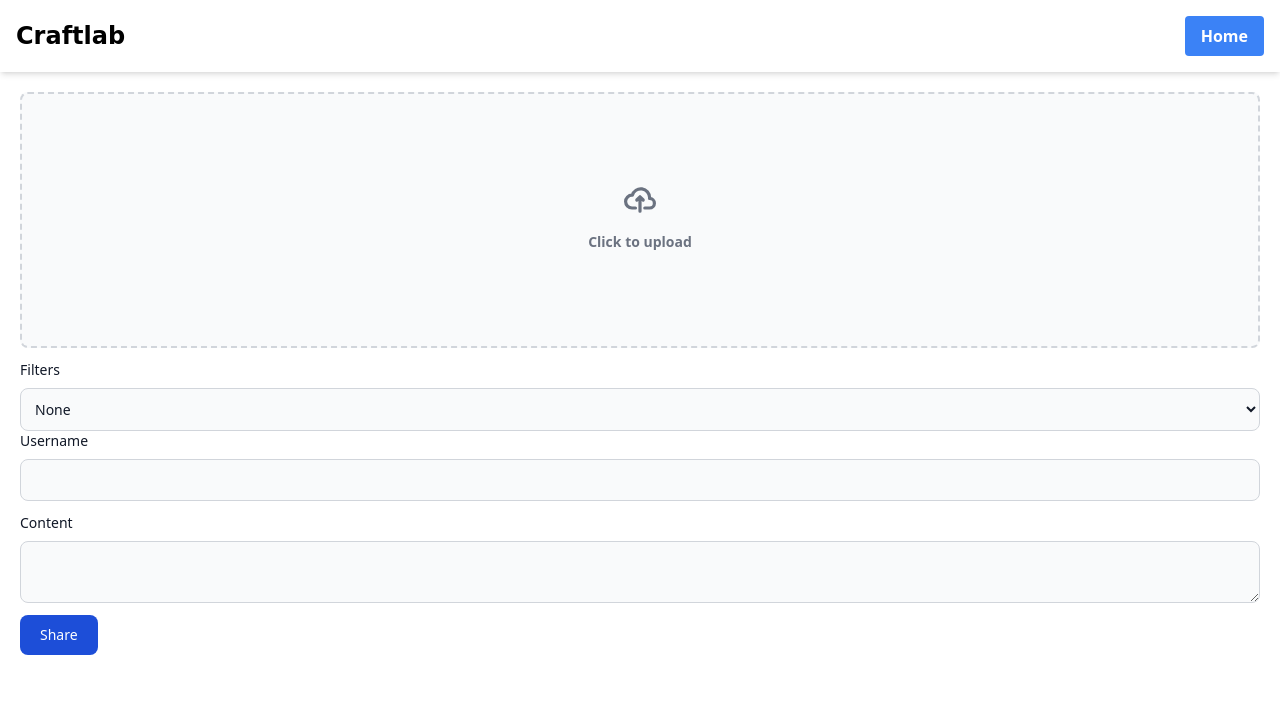
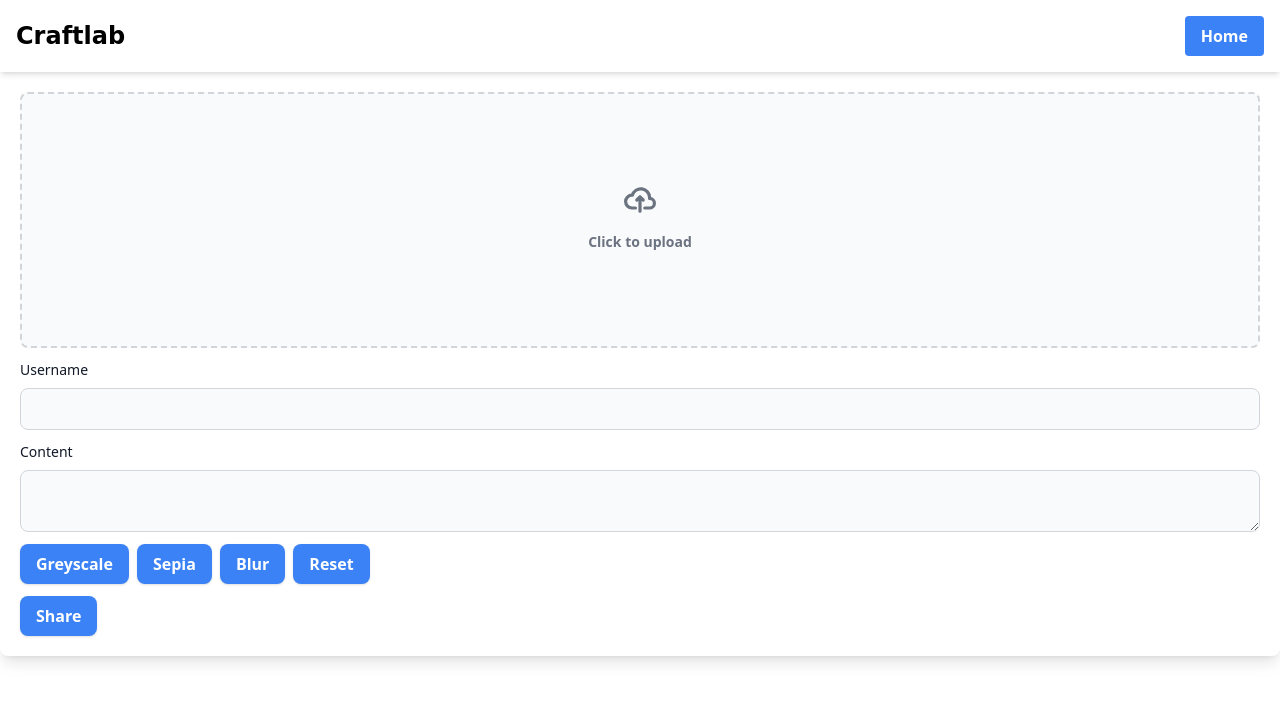
Before and after one commit to hannansatopay/sip24-sveltekit-fundamentals, a SvelteKit app: page /add-post in a window 1280 px wide. Shown: the top 702 px of the page. Built offline with nearby package versions, Linux system fonts and the light colour scheme.

Commit message:
minor changes

```diff
--- a/src/routes/add-post/+page.server.js
+++ b/src/routes/add-post/+page.server.js
@@ -1,21 +1,34 @@
-import prisma from "$lib/prisma";
 import { redirect } from "@sveltejs/kit";
+import prisma from "../../lib/prisma.js";
 
-export const actions ={
+export const actions = {
     default: async ({ request }) => {
         const data = Object.fromEntries(await request.formData());
-        let username = data.username;
-        let content = data.content;
-        let image = Buffer.from(await data.image.arrayBuffer()).toString('base64');
+        const username = data.username;
+        const content = data.content;
+
+        // Original image data (assuming it's uploaded normally)
+        let image = Buffer.from(await data.image.arrayBuffer()).toString(
+            "base64"
+        );
+
+        // Filtered image data from canvas
+        let filteredImageData = null;
+        if (data.filteredImageData) {
+            filteredImageData = data.filteredImageData.split(";base64,")[1];
+        }
+
+        // Determine which image data to use for upload
+        const imageDataToUpload = filteredImageData || image;
 
         await prisma.post.create({
             data: {
                 username,
                 content,
-                image
-            }
-        })
+                image: imageDataToUpload,
+            },
+        });
 
-        throw redirect(302, "/");
-    }
-}
+        return redirect(302, "/");
+    },
+};
--- a/src/routes/add-post/+page.svelte
+++ b/src/routes/add-post/+page.svelte
@@ -1,67 +1,47 @@
 <script>
     let files = null;
-    let image = null;
-    let filter = "none";
+    let imageUrl = null;
+    let canvas;
+    let filteredImageData = null;
 
-    function previewImage(event) {
+    function handleFileChange(event) {
         files = event.target.files;
-        if (files.length > 0) {
-            const file = files[0];
+        if (files && files[0]) {
             const reader = new FileReader();
-            reader.onload = function(e) {
-                image = new Image();
-                image.onload = function() {
-                    drawImageOnCanvas();
-                };
-                image.src = e.target.result;
+            reader.onload = (e) => {
+                imageUrl = e.target.result;
+                drawImageOnCanvas(imageUrl);
             };
-            reader.readAsDataURL(file);
+            reader.readAsDataURL(files[0]);
         }
     }
-
-    function drawImageOnCanvas() {
-        const canvas = document.getElementById('canvas');
-        const ctx = canvas.getContext('2d');
-        const dropzone = document.getElementById('dropzone-container');
-
-        const dropzoneWidth = dropzone.clientWidth;
-        const dropzoneHeight = dropzone.clientHeight;
-        const imgWidth = image.width;
-        const imgHeight = image.height;
-        const imgAspectRatio = imgWidth / imgHeight;
-        const dropzoneAspectRatio = dropzoneWidth / dropzoneHeight;
-
-        let drawWidth, drawHeight;
-        if (imgAspectRatio > dropzoneAspectRatio) {
-            drawWidth = dropzoneWidth;
-            drawHeight = drawWidth / imgAspectRatio;
-        } else {
-            drawHeight = dropzoneHeight;
-            drawWidth = drawHeight * imgAspectRatio;
+    function drawImageOnCanvas(imageUrl, filter = "none") {
+        const img = new Image();
+        img.onload = () => {
+            const context = canvas.getContext("2d");
+            context.clearRect(0, 0, canvas.width, canvas.height);
+            context.filter = filter;
+            context.drawImage(img, 0, 0, canvas.width, canvas.height);
+            filteredImageData = canvas.toDataURL("image/jpeg");
+        };
+        img.src = imageUrl;
+    }
+    function applyFilter(filter) {
+        if (imageUrl) {
+            drawImageOnCanvas(imageUrl, filter);
         }
-
-        canvas.width = drawWidth;
-        canvas.height = drawHeight;
-
-
-        const offsetX = (dropzoneWidth - drawWidth) / 2;
-        const offsetY = (dropzoneHeight - drawHeight) / 2;
-
-        ctx.clearRect(0, 0, canvas.width, canvas.height);
-        ctx.filter = filter;
-        ctx.drawImage(image, 0, 0, canvas.width, canvas.height);
-
-
-        canvas.style.position = 'absolute';
-        canvas.style.left = `${offsetX}px`;
-        canvas.style.top = `${offsetY}px`;
     }
-
-    function applyFilter(event) {
-        filter = event.target.value;
-        if (image) {
-            drawImageOnCanvas();
-        }
+    function greyscale() {
+        applyFilter("grayscale(1)");
+    }
+    function sepia() {
+        applyFilter("sepia(1)");
+    }
+    function blur() {
+        applyFilter("blur(2px)");
+    }
+    function resetFilter() {
+        applyFilter("none");
     }
 </script>
 
@@ -72,48 +52,39 @@
     </div>
 </header>
 
-<form class="container mx-auto p-5" method="POST" enctype="multipart/form-data">
-    <label id="dropzone-container" for="dropzone" class="mb-3 flex flex-col items-center justify-center w-full h-64 border-2 border-gray-300 border-dashed rounded-lg cursor-pointer bg-gray-50 relative">
-        <div class="flex flex-col items-center justify-center pt-5 pb-6 absolute inset-0 z-10" style="pointer-events: none;">
-            {#if !files}
-                <svg class="w-8 h-8 mb-4 text-gray-500" aria-hidden="true" xmlns="http://www.w3.org/2000/svg" fill="none" viewBox="0 0 20 16"><path stroke="currentColor" stroke-linecap="round" stroke-linejoin="round" stroke-width="2" d="M13 13h3a3 3 0 0 0 0-6h-.025A5.56 5.56 0 0 0 16 6.5 5.5 5.5 0 0 0 5.207 5.021C5.137 5.017 5.071 5 5 5a4 4 0 0 0 0 8h2.167M10 15V6m0 0L8 8m2-2 2 2"/></svg>
+<form class="container mx-auto p-5 bg-white shadow-lg rounded-lg" method="post" enctype="multipart/form-data">
+    <label for="dropzone" class="mb-3 flex flex-col items-center justify-center w-full h-64 border-2 border-gray-300 border-dashed rounded-lg cursor-pointer bg-gray-50 transition duration-300 hover:bg-gray-100">
+        <div class="flex flex-col items-center justify-center pt-5 pb-6">
+            {#if files && files.length}
+                <canvas bind:this={canvas} class="object-cover" height="256" width="984"></canvas>
+            {:else}
+                <svg class="w-8 h-8 mb-4 text-gray-500" aria-hidden="true" xmlns="http://www.w3.org/2000/svg" fill="none" viewBox="0 0 20 16">
+                    <path stroke="currentColor" stroke-linecap="round" stroke-linejoin="round" stroke-width="2" d="M13 13h3a3 3 0 0 0 0-6h-.025A5.56 5.56 0 0 0 16 6.5 5.5 5.5 0 0 0 5.207 5.021C5.137 5.017 5.071 5 5 5a4 4 0 0 0 0 8h2.167M10 15V6m0 0L8 8m2-2 2 2"/>
+                </svg>
                 <p class="text-sm text-gray-500 font-semibold">Click to upload</p>
             {/if}
         </div>
-        <canvas id="canvas" class="absolute inset-0"></canvas>
-        <input bind:files={files} id="dropzone" name="image" type="file" accept="image/png, image/jpeg" class="hidden" on:change={previewImage} />
+        <input on:change={handleFileChange} bind:files name="image" id="dropzone" type="file" accept="image/png, image/jpeg" class="hidden" required />
     </label>
-    <div class="filter-options">
-        <label for="filters" class="block mb-2 text-sm font-medium text-gray-900">Filters</label>
-        <select id="filters" class="bg-gray-50 border border-gray-300 text-gray-900 text-sm rounded-lg block w-full p-2.5" on:change={applyFilter}>
-            <option value="none">None</option>
-            <option value="grayscale(100%)">Grayscale</option>
-            <option value="sepia(100%)">Sepia</option>
-            <option value="blur(5px)">Blur</option>
-        </select>
-    </div>
+
     <div class="mb-3">
         <label for="username" class="block mb-2 text-sm font-medium text-gray-900">Username</label>
-        <input name="username" type="text" class="bg-gray-50 border border-gray-300 text-gray-900 text-sm rounded-lg block w-full p-2.5"/>
+        <input type="text" name="username" id="username" class="bg-gray-50 border border-gray-300 text-gray-900 text-sm rounded-lg block w-full p-2.5" />
     </div>
+
     <div class="mb-3">
         <label for="content" class="block mb-2 text-sm font-medium text-gray-900">Content</label>
         <textarea name="content" id="content" class="bg-gray-50 border border-gray-300 text-gray-900 text-sm rounded-lg block w-full p-2.5"></textarea>
     </div>
-    <button type="submit" class="text-white bg-blue-700 hover:bg-blue-800 font-medium rounded-lg text-sm px-5 py-2.5">Share</button>
+
+    <input type="hidden" name="filteredImageData" id="filteredImageData" bind:value={filteredImageData} />
+
+    <div class="flex space-x-2 mb-3">
+        <button type="button" class="text-white bg-blue-500 hover:bg-indigo-600 font-bold py-2 px-4 rounded-lg shadow transition duration-300" on:click={greyscale}>Greyscale</button>
+        <button type="button" class="text-white bg-blue-500 hover:bg-indigo-600 font-bold py-2 px-4 rounded-lg shadow transition duration-300" on:click={sepia}>Sepia</button>
+        <button type="button" class="text-white bg-blue-500 hover:bg-indigo-600 font-bold py-2 px-4 rounded-lg shadow transition duration-300" on:click={blur}>Blur</button>
+        <button type="button" class="text-white bg-blue-500 hover:bg-indigo-600 font-bold py-2 px-4 rounded-lg shadow transition duration-300" on:click={resetFilter}>Reset</button>
+    </div>
+
+    <button type="submit" class="text-white bg-blue-500 hover:bg-blue-600 font-bold py-2 px-4 rounded-lg shadow transition duration-300">Share</button>
 </form>
-
-<style>
-    .hidden {
-        display: none;
-    }
-    .filter-options {
-        margin-top: 10px;
-    }
-    label {
-        position: relative;
-    }
-    canvas {
-        position: absolute;
-    }
-</style>
```
Also changed, not shown: 1 other file (tests, documents, lock files or other folders).
